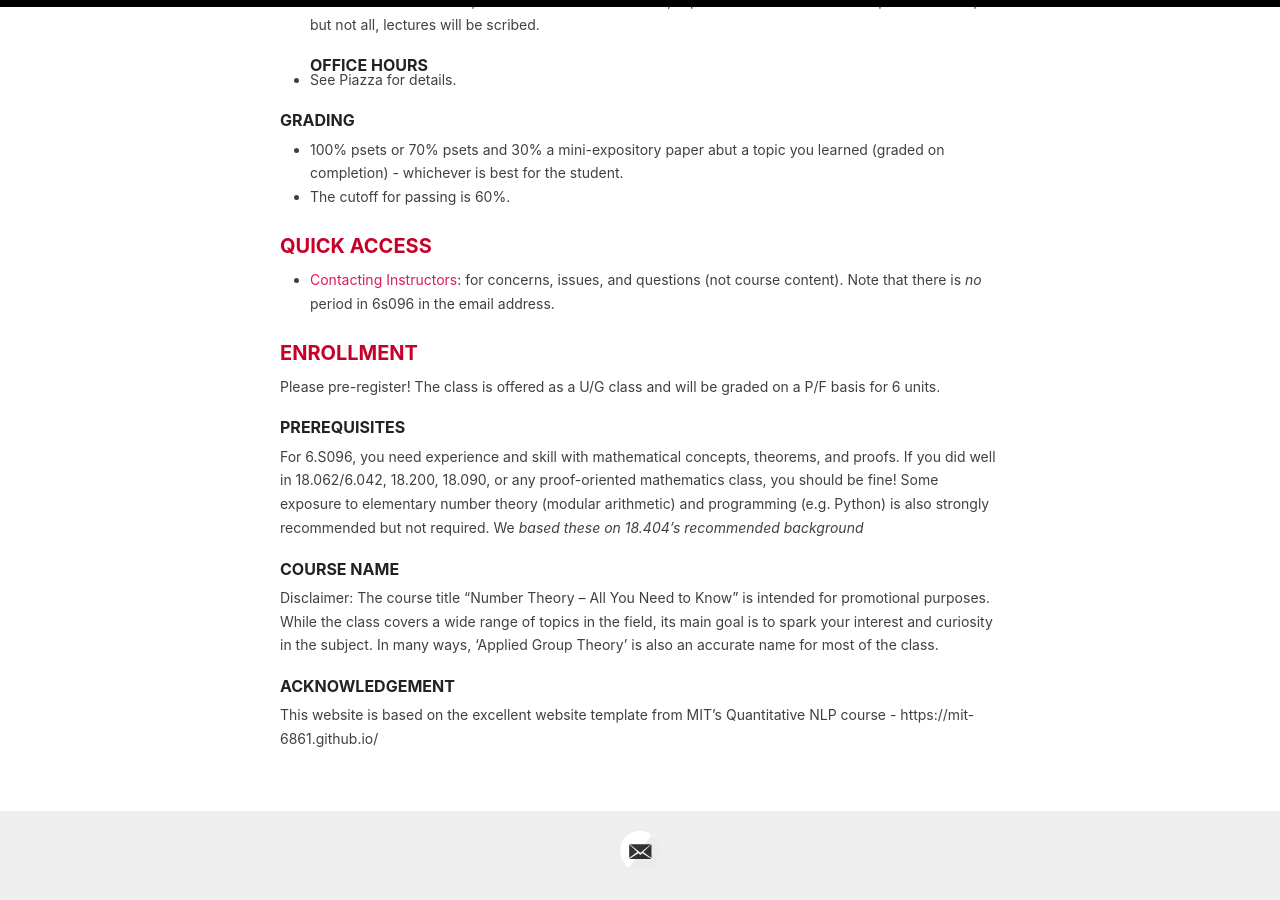
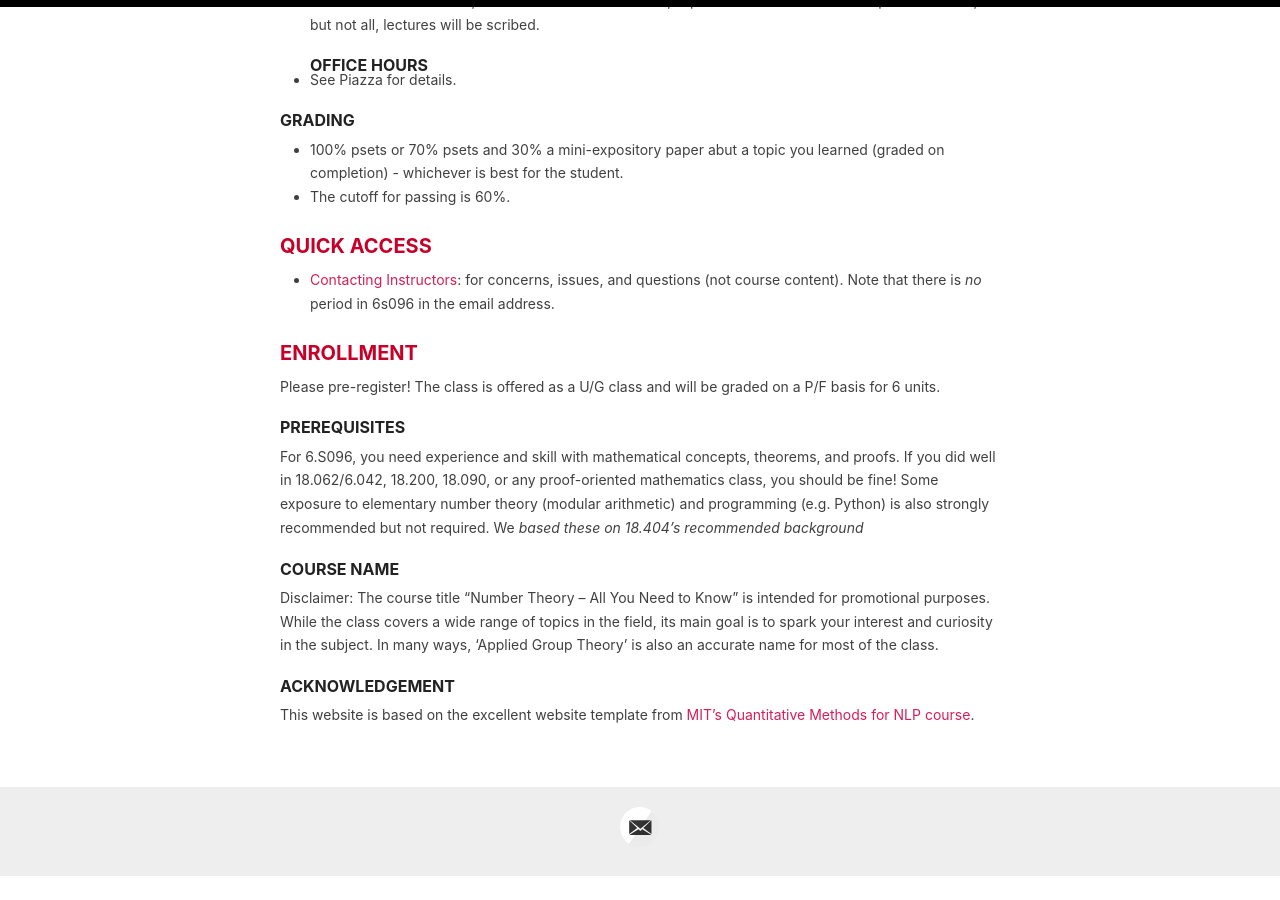
Before and after one commit to 6s096-iap24/6s096-iap24.github.io, a Jekyll site: the page built from _pages/home.md, in a window 1280 px wide and 900 px high, scrolled down 1396 px. Built offline with Jekyll 4.4.1, drawn with Linux system fonts in a browser that asks for light colours; after the commit the page ends 2272 px from its top, so only the background shows below that.

Commit message:
reference to NLP class

```diff
--- a/_pages/home.md
+++ b/_pages/home.md
@@ -66,4 +66,4 @@ For 6.S096, you need experience and skill with mathematical concepts, theorems,
 Disclaimer: The course title "Number Theory – All You Need to Know" is intended for promotional purposes. While the class covers a wide range of topics in the field, its main goal is to spark your interest and curiosity in the subject. In many ways, 'Applied Group Theory' is also an accurate name for most of the class.
 
 ### ACKNOWLEDGEMENT
-This website is based on the excellent website template from MIT's Quantitative NLP course - https://mit-6861.github.io/
+This website is based on the excellent website template from <a href="https://mit-6861.github.io/">MIT's Quantitative Methods for NLP course</a>.
```
